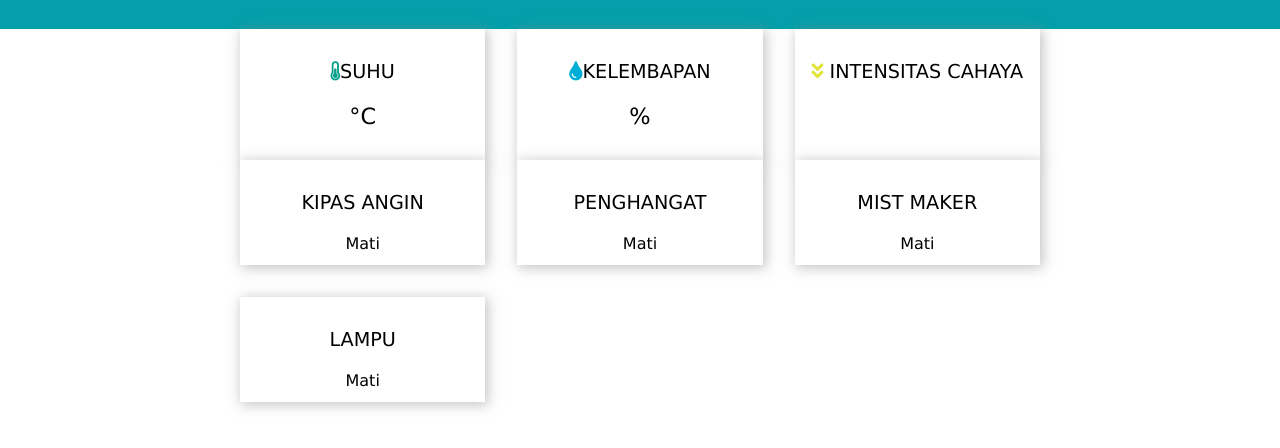
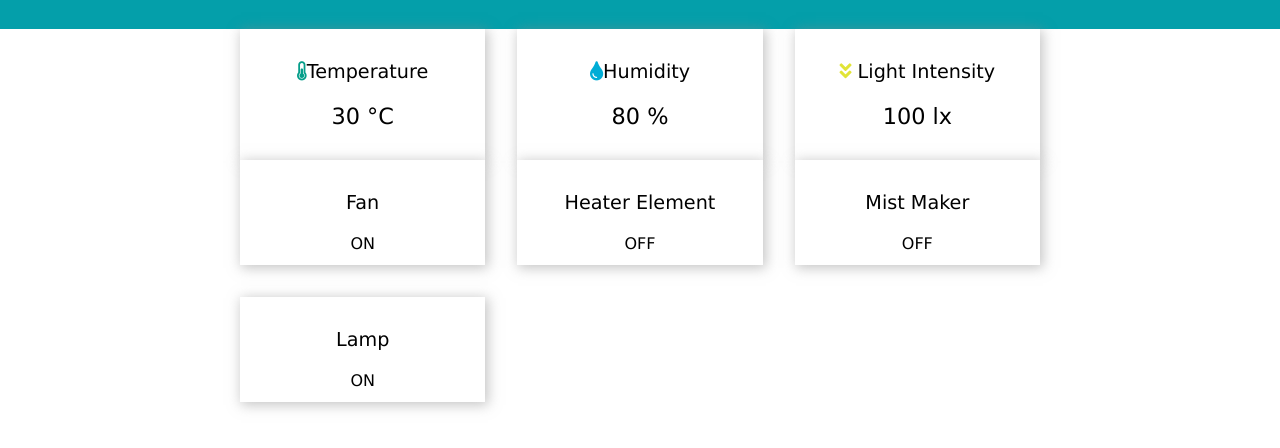
Before and after one commit to Herdvair/smartgreenhouse, a plain HTML site: page coba/public/index.html in a window 1280 px wide. Shown: the part 72-520 px from the top of the page. Drawn offline with Linux system fonts and the light colour scheme; no server answers.

Commit message:
Update index.html

```diff
--- a/coba/public/index.html
+++ b/coba/public/index.html
@@ -44,49 +44,49 @@
     <div class="cards">
       <!--TEMPERATURE-->
       <div class="card">
-        <p><i class="fas fa-thermometer-half" style="color:#059e8a;"></i>SUHU</p>
-        <p><span class="reading"><span id="temp"></span> &deg;C</span></p>
+        <p><i class="fas fa-thermometer-half" style="color:#059e8a;"></i>Temperature</p>
+        <p><span class="reading"><span id="temp">30</span> &deg;C</span></p>
       </div>
       <!--HUMIDITY-->
       <div class="card">
-        <p><i class="fas fa-tint" style="color:#00add6;"></i>KELEMBAPAN</p>
-        <p><span class="reading"><span id="hum"></span> &percnt;</span></p>
+        <p><i class="fas fa-tint" style="color:#00add6;"></i>Humidity</p>
+        <p><span class="reading"><span id="hum">80</span> &percnt;</span></p>
       </div>
       <!--PRESSURE-->
       <div class="card">
-        <p><i class="fas fa-angle-double-down" style="color:#e1e437;"></i> INTENSITAS CAHAYA</p>
-        <p><span class="reading"><span id="light"></span></span></p>
+        <p><i class="fas fa-angle-double-down" style="color:#e1e437;"></i> Light Intensity</p>
+        <p><span class="reading"><span id="light"></span>100 lx</span></p>
       </div>
     </div>
   </div>
      <!-- Actuators -->
       <div class="actuators">
         <div class="card">
-          <p> <i class="fa-light fa-fan-table" style ="color: aqua;"></i> KIPAS ANGIN </p>
+          <p> <i class="fa-light fa-fan-table" style ="color: aqua;"></i> Fan </p>
           <p><span class="reading"> <span id = "fan"></span></span> </p>
              <div class="actuator_status">
-                  <span class="status_name" id="status_fan">Mati</span>
+                  <span class="status_name" id="status_fan">ON</span>
              </div>
             </div>
             <div class="card">
-             <p> <i class="fa-light fa-fan-table" style ="color: aqua;"></i> PENGHANGAT </p>
+             <p> <i class="fa-light fa-fan-table" style ="color: aqua;"></i> Heater Element </p>
              <p><span class="reading"> <span id = "heater"></span></span> </p>
                 <div class="actuator_status">
-                     <span class="status_name" id="status_heater">Mati</span>
+                     <span class="status_name" id="status_heater">OFF</span>
                 </div>
               </div>
               <div class="card">
-                <p> <i class="fa-light fa-fan-table" style ="color: aqua;"></i> MIST MAKER </p>
+                <p> <i class="fa-light fa-fan-table" style ="color: aqua;"></i>Mist Maker</p>
           <p><span class="reading"> <span id = "mist"></span></span> </p>
              <div class="actuator_status">
-                  <span class="status_name" id="status_mist">Mati</span>
+                  <span class="status_name" id="status_mist">OFF</span>
              </div>
             </div>
             <div class="card">
-             <p> <i class="fa-light fa-fan-table" style ="color: aqua;"></i> LAMPU </p>
+             <p> <i class="fa-light fa-fan-table" style ="color: aqua;"></i> Lamp </p>
           <p><span class="reading"> <span id = "lamp"></span></span> </p>
              <div class="actuator_status">
-                  <span class="status_name" id="status_lamp">Mati</span>
+                  <span class="status_name" id="status_lamp">ON</span>
              </div
              ></div>
                     </div>
```
